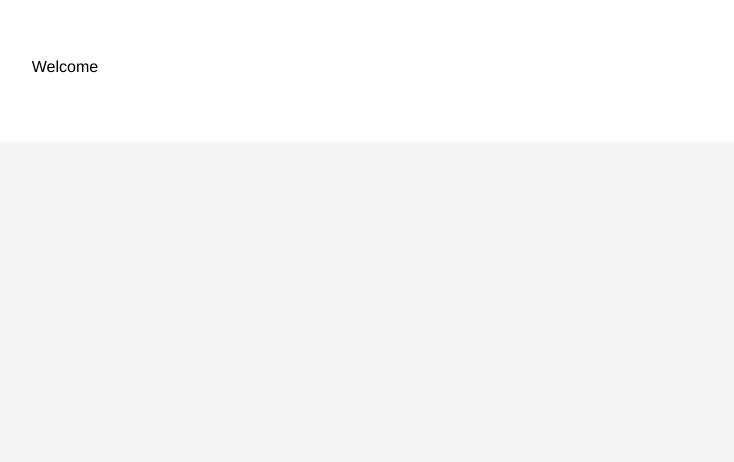
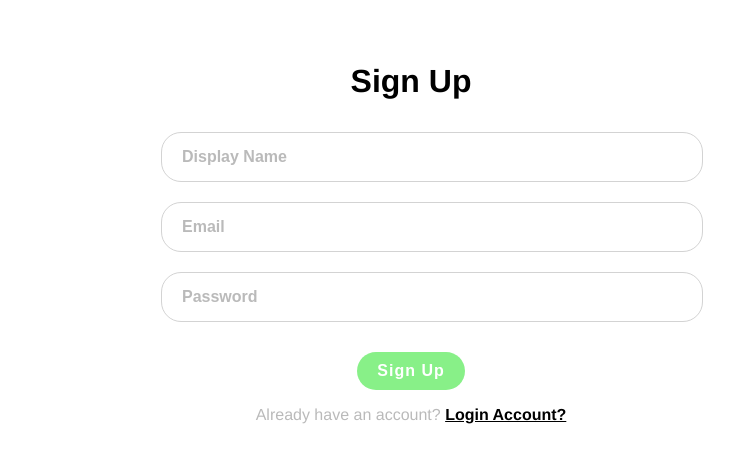
Before and after one commit to Zin-Mg-Nyunt/live-chat, a Vue app: page / in a window 1280 px wide. Shown: the part 108-570 px from the top of the page, without its empty margins (229-963 px from the left). Built offline with nearby package versions, Linux system fonts and the light colour scheme.

Commit message:
add signup form and login form

```diff
--- a/src/assets/global.css
+++ b/src/assets/global.css
@@ -8,3 +8,39 @@ body{
     padding: 50px 100px;
     border-radius: 40px;
 }
+.welcome form{
+    max-width: 500px;
+    margin: 0 auto;
+}
+.welcome input{
+    display: inline-block;
+    width: 100%;
+    padding: 15px 20px;
+    margin: 10px 0;
+    border-radius: 20px;
+    font-weight: bold;
+    border: 1px solid lightgray;
+    color: rgb(135, 135, 135);
+    font-size: 16px;
+}
+.welcome input:focus{
+    outline: none;
+}
+.welcome input::placeholder{
+    color: rgb(186, 186, 186);
+}
+button{
+    padding: 10px 20px;
+    border-radius: 20px;
+    border: none;
+    background-color: rgb(136, 240, 136);
+    color: white;
+    font-weight: bold;
+    font-size: 16px;
+    letter-spacing: 1px;
+    cursor: pointer;
+    margin-top: 20px;
+}
+button:active{
+    background-color: rgb(171, 248, 171);
+}
--- /dev/null
+++ b/src/components/Login.vue
@@ -0,0 +1,18 @@
+<template>
+    <h1>Login</h1>
+  <form>
+    <input type="email" placeholder="Email">
+    <input type="password" placeholder="Password">
+    <button>Login</button>
+  </form>
+</template>
+
+<script>
+export default {
+
+}
+</script>
+
+<style>
+
+</style>
--- /dev/null
+++ b/src/components/SignUp.vue
@@ -0,0 +1,19 @@
+<template>
+  <h1>Sign Up</h1>
+  <form>
+    <input type="text" placeholder="Display Name">
+    <input type="email" placeholder="Email">
+    <input type="password" placeholder="Password">
+    <button>Sign Up</button>
+  </form>
+</template>
+
+<script>
+export default {
+
+}
+</script>
+
+<style>
+
+</style>
--- a/src/firebase/config.js
+++ b/src/firebase/config.js
@@ -1,5 +1,7 @@
 import firebase from "firebase/app";
 import "firebase/firestore";
+import "firebase/auth";
+
 const firebaseConfig = {
     apiKey: "AIzaSyCr4lucxNjWC_8N02xCuMstiIkFZKAqObQ",
     authDomain: "live-chat-7bc8e.firebaseapp.com",
--- a/src/views/WelcomePage.vue
+++ b/src/views/WelcomePage.vue
@@ -1,15 +1,42 @@
 <template>
-  <div class="welocme container">
-    <p>Welcome</p>
+  <div class="welcome container">
+    <div v-if="toggle">
+      <SignUp></SignUp>
+      <p>Already have an account? <span @click="toggle=!toggle">Login Account?</span></p>
+    </div>
+    <div v-if="!toggle">
+      <Login></Login>
+      <p>Not a member? <span @click="toggle=!toggle">Signup Account?</span></p>
+    </div>
   </div>
 </template>
 
 <script>
+import { ref } from 'vue'
+import Login from '../components/Login'
+import SignUp from '../components/SignUp'
 export default {
+  components: {
+    Login, SignUp },
+  setup(){
+    let toggle= ref(true);
 
+    return {toggle}
+  }
 }
 </script>
 
 <style>
-
+  .welcome{
+    text-align: center;
+  }
+  p{
+    color: rgb(186, 186, 186);
+  }
+  p span{
+    color: black;
+    font-weight: bold;
+    text-decoration: underline;
+    cursor: pointer;
+  }
 </style>
```
